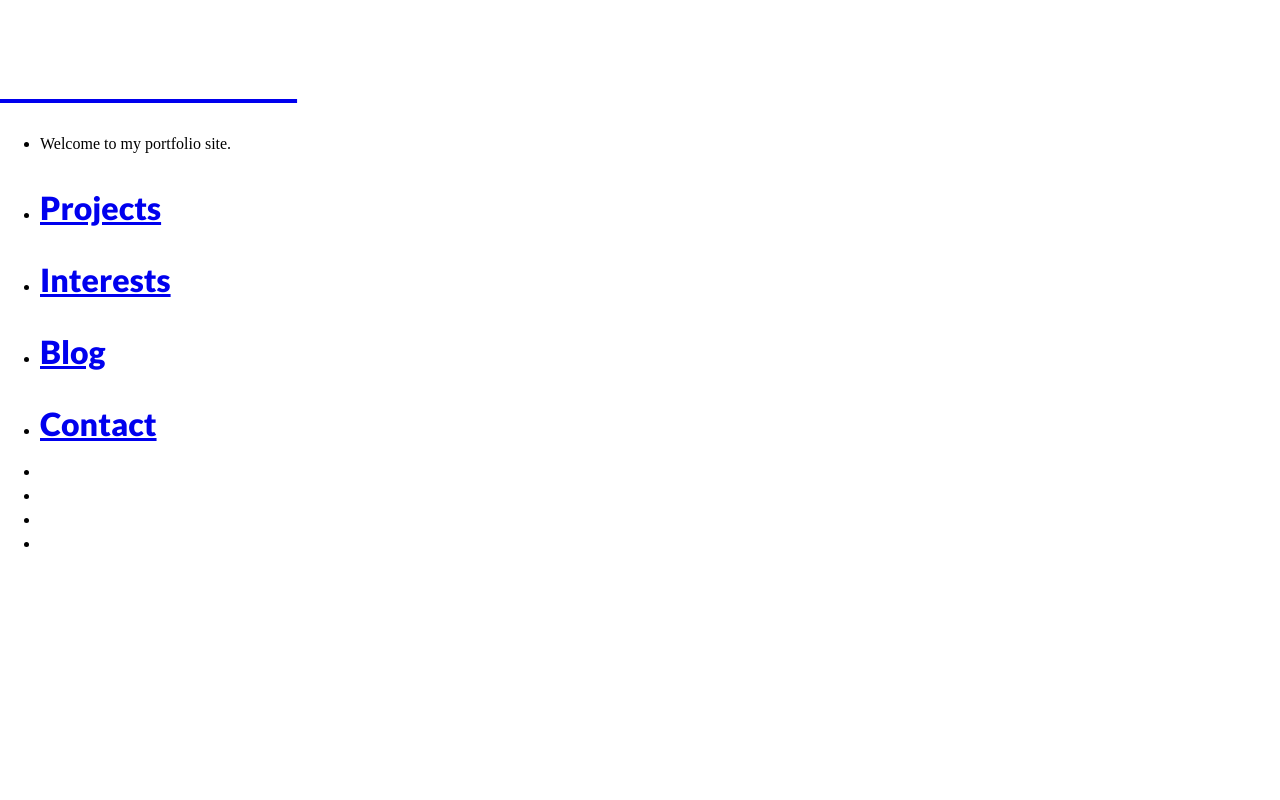
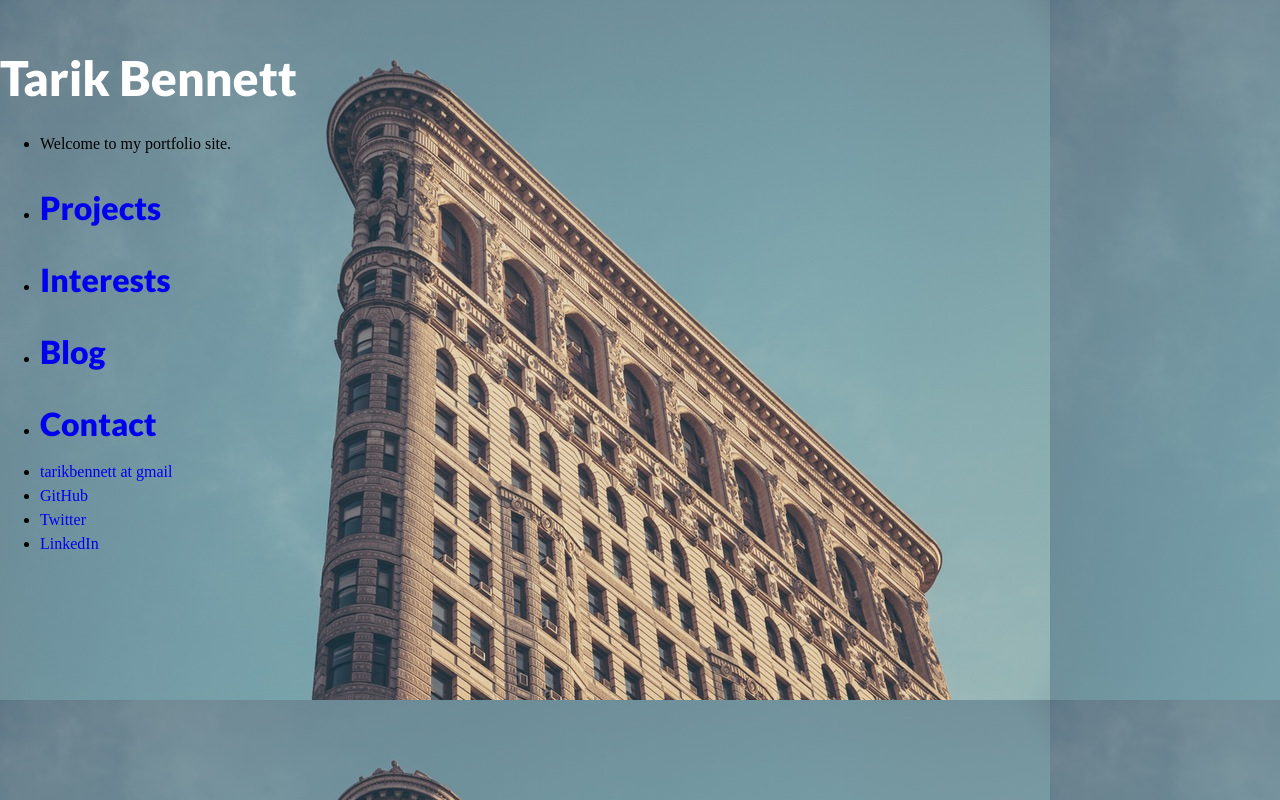
Before and after one commit to knosis/knosis.github.io, a plain HTML site: page index.html in a window 1280 px wide. Shown: the top 800 px of the page. Drawn offline with Linux system fonts and the light colour scheme.

Commit message:
fix style sheet

```diff
--- a/stylesheets/default.css
+++ b/stylesheets/default.css
@@ -3,7 +3,7 @@ body {
   padding: 0;
   font-size: 100%;
   line-height: 1.5;
-  background: url('https://github.com/knosis/knosis.github.io/blob/master/images/zoetrope.jpg') #FFF cover fixed;
+  background: url('https://github.com/knosis/knosis.github.io/blob/master/images/zoetrope.jpg');
 }
 article, header, section {display: block;}
 h1, h2, h3, h4 {
@@ -18,7 +18,7 @@ h2 {font-size: 2em;}
 p, figure {
   margin: 1em 0;}
 a img {border: none;}
-
+a {text-decoration: none; border-bottom: none;}
 
 
 
@@ -56,12 +56,10 @@ a img {border: none;}
   height:10%;
 }
 
-.social li a {
+.social li {
     bottom: 0;
     float: left;
     height: 30%;
-    margin-left: -50%;
-    position: absolute;
     width: 100%;
     text-decoration: none;
     border-bottom: none;
```
